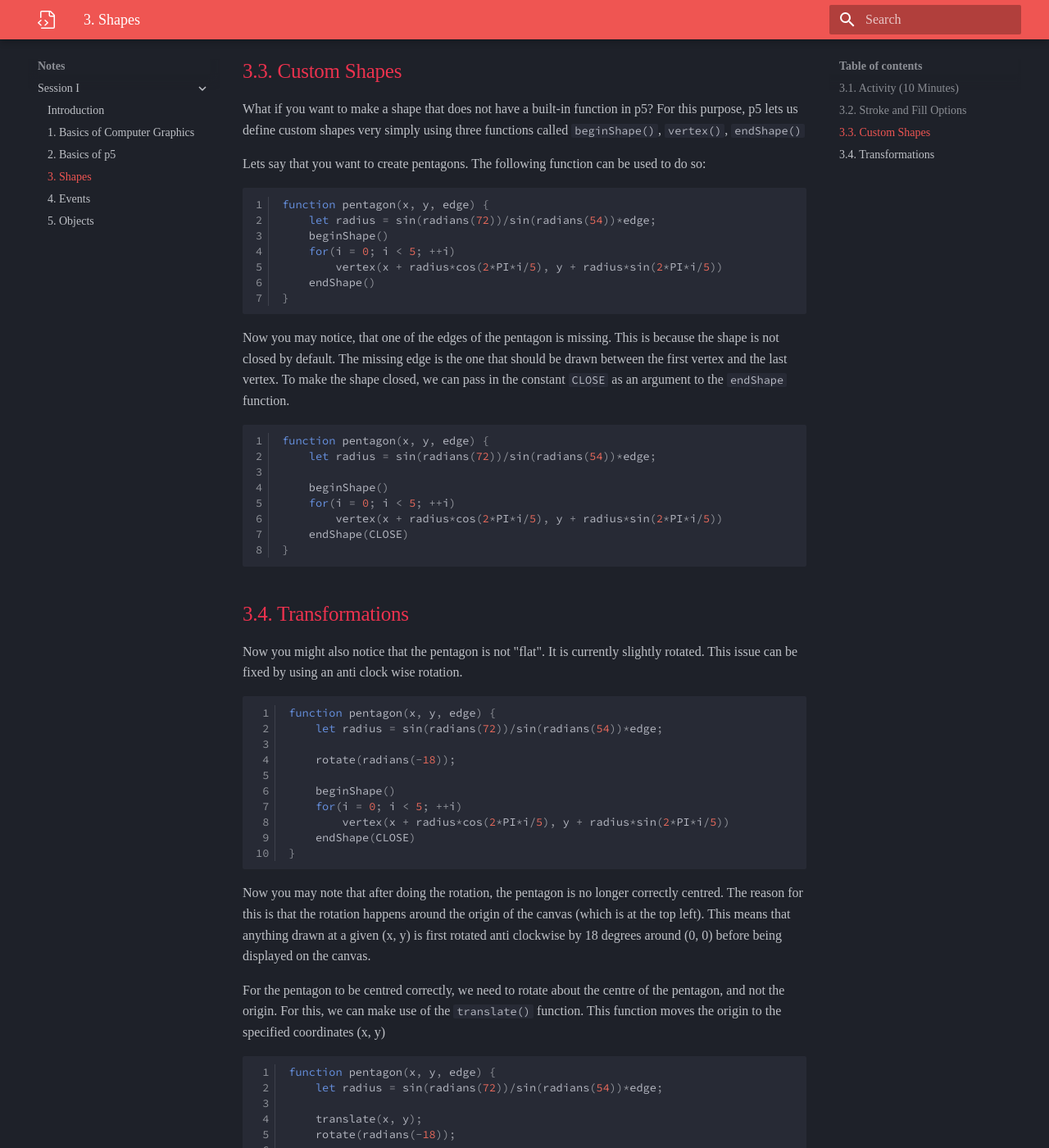
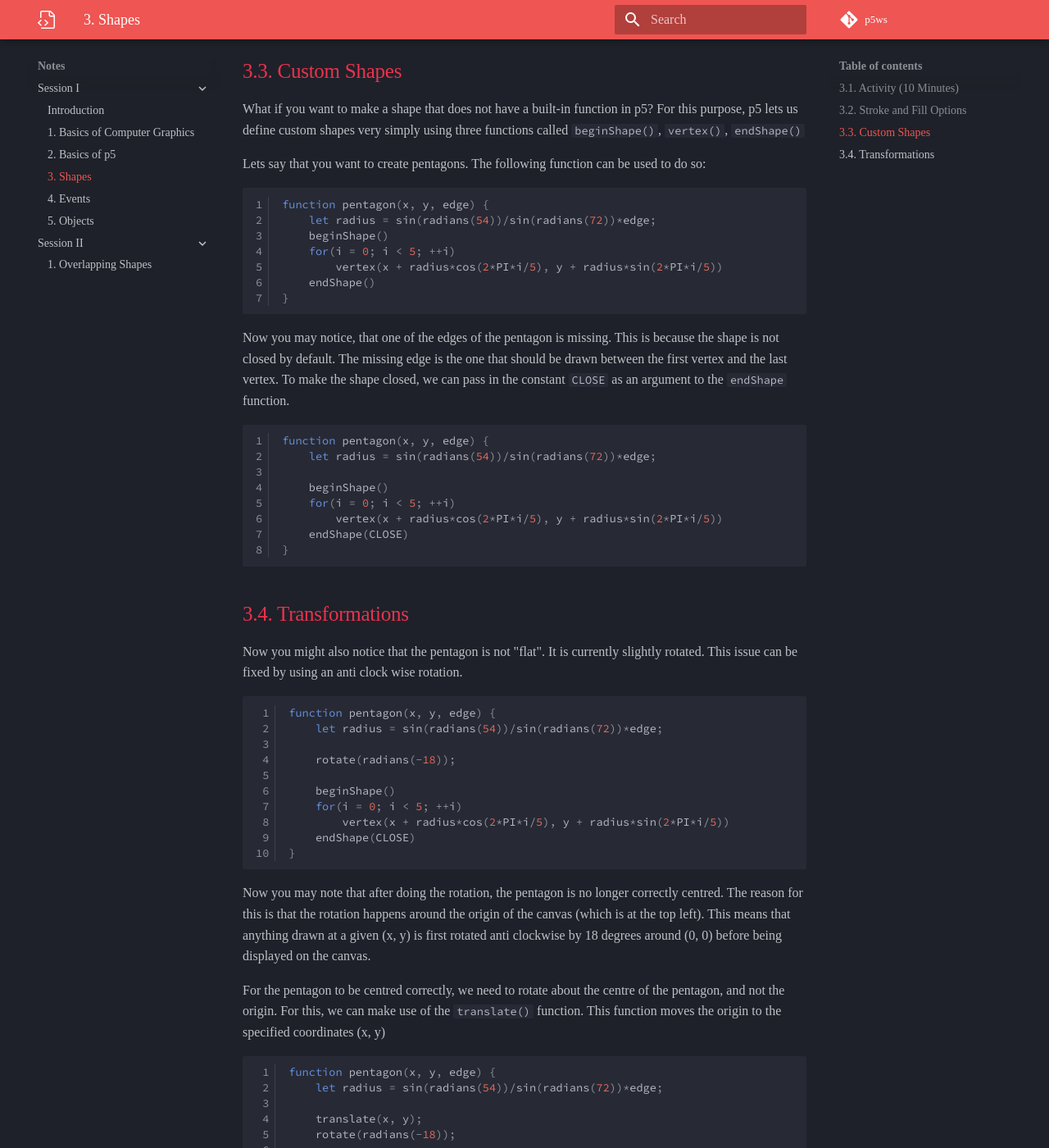
Before and after one commit to Divy1211/p5ws, an MkDocs documentation site: the page built from docs/day1/shapes.md, in a window 1280 px wide and 1400 px high, scrolled down 1129 px. Shown: the whole window at 82% size. Built offline with MkDocs 1.6.1 and Material for MkDocs 9.7.7, drawn with Linux system fonts in a browser that asks for light colours; some web fonts are replaced; comment, search, counter and statistics services are not loaded.

Commit message:
added day 2 material

````diff
--- a/docs/day1/shapes.md
+++ b/docs/day1/shapes.md
@@ -39,7 +39,7 @@ Lets say that you want to create pentagons. The following function can be used t
 
 ```js
 function pentagon(x, y, edge) {
-    let radius = sin(radians(72))/sin(radians(54))*edge;
+    let radius = sin(radians(54))/sin(radians(72))*edge;
     beginShape()
     for(i = 0; i < 5; ++i)
         vertex(x + radius*cos(2*PI*i/5), y + radius*sin(2*PI*i/5))
@@ -51,7 +51,7 @@ Now you may notice, that one of the edges of the pentagon is missing. This is be
 
 ```js
 function pentagon(x, y, edge) {
-    let radius = sin(radians(72))/sin(radians(54))*edge;
+    let radius = sin(radians(54))/sin(radians(72))*edge;
 
     beginShape()
     for(i = 0; i < 5; ++i)
@@ -66,7 +66,7 @@ Now you might also notice that the pentagon is not "flat". It is currently sligh
 
 ```js
 function pentagon(x, y, edge) {
-    let radius = sin(radians(72))/sin(radians(54))*edge;
+    let radius = sin(radians(54))/sin(radians(72))*edge;
 
     rotate(radians(-18));
 
@@ -83,7 +83,7 @@ For the pentagon to be centred correctly, we need to rotate about the centre of
 
 ```js
 function pentagon(x, y, edge) {
-    let radius = sin(radians(72))/sin(radians(54))*edge;
+    let radius = sin(radians(54))/sin(radians(72))*edge;
 
     translate(x, y);
     rotate(radians(-18));
@@ -99,7 +99,7 @@ You may have also noticed that if you now try to make another shape, its rotatio
 
 ```js
 function pentagon(x, y, edge) {
-    let radius = sin(radians(72))/sin(radians(54))*edge;
+    let radius = sin(radians(54))/sin(radians(72))*edge;
 
     translate(x, y);
     rotate(radians(-18));
@@ -118,7 +118,7 @@ While this works, this is not very manage-able in the long run if you make hundr
 
 ```js
 function pentagon(x, y, edge) {
-    let radius = sin(radians(72))/sin(radians(54))*edge;
+    let radius = sin(radians(54))/sin(radians(72))*edge;
 
     push();
 
--- a/mkdocs.yml
+++ b/mkdocs.yml
@@ -1,8 +1,8 @@
 site_name:          p5.js Workshop
 site_url:           https://p5workshop.com
 docs_dir:           docs/
-repo_name:          ""
-repo_url:           ""
+repo_name:          "p5ws"
+repo_url:           "https://github.com/Divy1211/p5ws"
 use_directory_urls: true
 
 nav:
@@ -14,8 +14,8 @@ nav:
       - 3. Shapes: "./day1/shapes.md"
       - 4. Events: "./day1/events.md"
       - 5. Objects: "./day1/objects.md"
-    # - Session II:
-    #   - Project: "./day2/project.md"
+    - Session II:
+      - 1. Overlapping Shapes: "./day2/intersections.md"
 
 markdown_extensions:
   - admonition                # Create not and warning boxes        https://squidfunk.github.io/mkdocs-material/reference/admonitions/#admonition
````
Also changed, not shown: docs/day2/intro.md (deleted).
